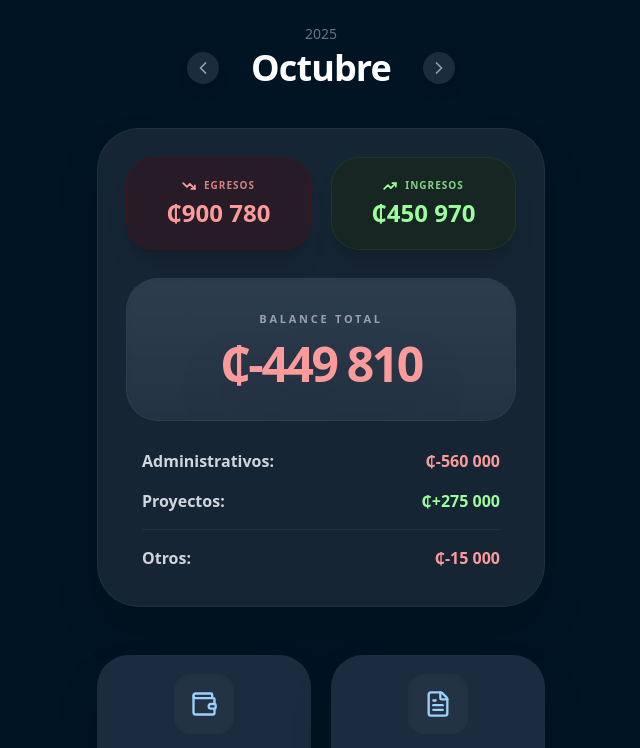
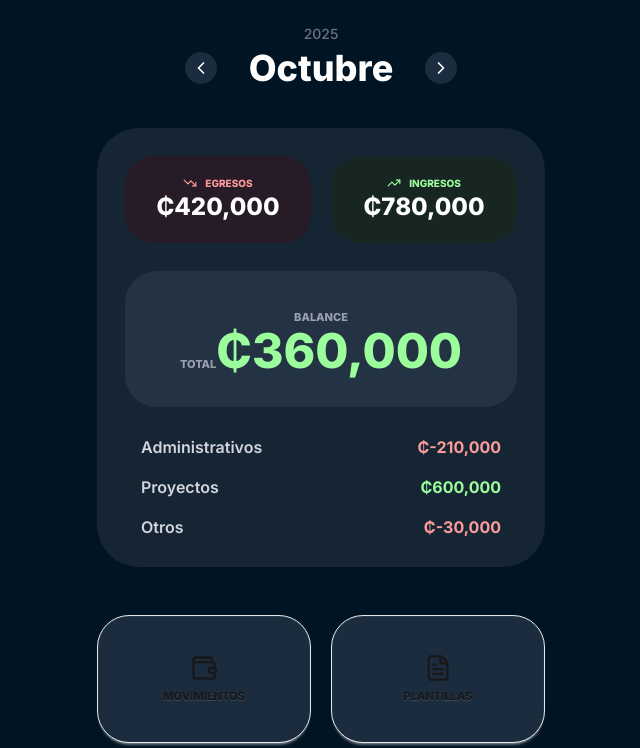
Before and after one commit to daniherr07/ipsum2, a Next.js app: page /dashboard in a window 1280 px wide. Shown: the top 748 px of the page, without its empty margins (319-959 px from the left). Built offline with nearby package versions, Linux system fonts and the light colour scheme.

Commit message:
actualizar meses

```diff
--- a/app/dashboard/page.jsx
+++ b/app/dashboard/page.jsx
@@ -5,109 +5,260 @@ import {
   ChevronLeft,
   ChevronRight,
   Wallet,
-  FolderKanban,
   FileText,
   BarChart3,
   TrendingUp,
   TrendingDown
 } from "lucide-react";
-
 import Link from 'next/link';
 
+/* =========================
+   Configuración de meses
+========================= */
+const MESES = [
+  "Enero","Febrero","Marzo","Abril","Mayo","Junio",
+  "Julio","Agosto","Septiembre","Octubre","Noviembre","Diciembre"
+];
+
+/* =========================
+   Data mock por mes/año
+   (luego puedes traerla de BD)
+========================= */
+const DATA = {
+  "2025-0": { // Enero
+    ingresos: 320000,
+    egresos: 410000,
+    categorias: {
+      Administrativos: -180000,
+      Proyectos: 80000,
+      Otros: -230000,
+    }
+  },
+  "2025-1": { // Febrero
+    ingresos: 500000,
+    egresos: 450000,
+    categorias: {
+      Administrativos: -200000,
+      Proyectos: 280000,
+      Otros: -70000,
+    }
+  },
+  "2025-2": { // Marzo
+    ingresos: 780000,
+    egresos: 520000,
+    categorias: {
+      Administrativos: -220000,
+      Proyectos: 450000,
+      Otros: -70000,
+    }
+  },
+  "2025-3": { // Abril
+    ingresos: 620000,
+    egresos: 610000,
+    categorias: {
+      Administrativos: -240000,
+      Proyectos: 320000,
+      Otros: -50000,
+    }
+  },
+  "2025-4": { // Mayo
+    ingresos: 910000,
+    egresos: 700000,
+    categorias: {
+      Administrativos: -260000,
+      Proyectos: 500000,
+      Otros: -20000,
+    }
+  },
+  "2025-5": { // Junio
+    ingresos: 400000,
+    egresos: 650000,
+    categorias: {
+      Administrativos: -250000,
+      Proyectos: 150000,
+      Otros: -550000,
+    }
+  },
+  "2025-6": { // Julio
+    ingresos: 1050000,
+    egresos: 720000,
+    categorias: {
+      Administrativos: -270000,
+      Proyectos: 620000,
+      Otros: -10000,
+    }
+  },
+  "2025-7": { // Agosto
+    ingresos: 880000,
+    egresos: 830000,
+    categorias: {
+      Administrativos: -300000,
+      Proyectos: 520000,
+      Otros: -10000,
+    }
+  },
+  "2025-8": { // Septiembre
+    ingresos: 450970,
+    egresos: 900780,
+    categorias: {
+      Administrativos: -560000,
+      Proyectos: 275000,
+      Otros: -15000,
+    }
+  },
+  "2025-9": { // Octubre
+    ingresos: 780000,
+    egresos: 420000,
+    categorias: {
+      Administrativos: -210000,
+      Proyectos: 600000,
+      Otros: -30000,
+    }
+  },
+  "2025-10": { // Noviembre
+    ingresos: 1200000,
+    egresos: 650000,
+    categorias: {
+      Administrativos: -280000,
+      Proyectos: 750000,
+      Otros: -20000,
+    }
+  },
+  "2025-11": { // Diciembre
+    ingresos: 300000,
+    egresos: 550000,
+    categorias: {
+      Administrativos: -200000,
+      Proyectos: 50000,
+      Otros: -400000,
+    }
+  }
+};
+
+
 export default function DashboardConstructora() {
-  // Estado para manejo de fecha (Cronopedagogía aplicada)
-  const [mes, setMes] = useState("Octubre");
+  const [mesIndex, setMesIndex] = useState(9); // Octubre
   const [anio, setAnio] = useState(2025);
 
+  const key = `${anio}-${mesIndex}`;
+  const data = DATA[key] ?? {
+    ingresos: 0,
+    egresos: 0,
+    categorias: {}
+  };
+
+  const balance = data.ingresos - data.egresos;
+
+  /* =========================
+     Navegación de meses
+  ========================= */
+  const mesAnterior = () => {
+    if (mesIndex === 0) {
+      setMesIndex(11);
+      setAnio(a => a - 1);
+    } else {
+      setMesIndex(m => m - 1);
+    }
+  };
+
+  const mesSiguiente = () => {
+    if (mesIndex === 11) {
+      setMesIndex(0);
+      setAnio(a => a + 1);
+    } else {
+      setMesIndex(m => m + 1);
+    }
+  };
+
   return (
-    <div className="min-h-screen bg-[var(--color-primary-950)] text-white font-sans flex flex-col items-center justify-center p-6">
+    <div className="min-h-screen bg-[var(--color-primary-950)] text-white flex flex-col items-center justify-center p-6">
 
-      {/* Selector de Fecha - Jerarquía Superior */}
+      {/* Selector de Fecha */}
       <div className="flex flex-col items-center mb-10">
         <span className="text-gray-500 text-sm font-medium mb-1">{anio}</span>
         <div className="flex items-center gap-8">
-          <button className="btn btn-ghost btn-circle btn-sm bg-[#1a2c3d] hover:bg-slate-800 border-none shadow-lg">
-            <ChevronLeft size={20} className="text-gray-400" />
+          <button onClick={mesAnterior}
+            className="btn btn-ghost btn-circle btn-sm bg-[#1a2c3d]">
+            <ChevronLeft size={20} />
           </button>
-          <h1 className="text-4xl font-black tracking-tight">{mes}</h1>
-          <button className="btn btn-ghost btn-circle btn-sm bg-[#1a2c3d] hover:bg-slate-800 border-none shadow-lg">
-            <ChevronRight size={20} className="text-gray-400" />
+
+          <h1 className="text-4xl font-black">{MESES[mesIndex]}</h1>
+
+          <button onClick={mesSiguiente}
+            className="btn btn-ghost btn-circle btn-sm bg-[#1a2c3d]">
+            <ChevronRight size={20} />
           </button>
         </div>
       </div>
 
-      {/* Card Principal de Control Financiero */}
-      <div className="w-full max-w-md bg-[#162534] rounded-[42px] p-7 shadow-2xl border border-white/5 space-y-7">
+      {/* Card Principal */}
+      <div className="w-full max-w-md bg-[#162534] rounded-[42px] p-7 space-y-7">
 
-        {/* Fila de Indicadores: Egresos e Ingresos */}
+        {/* Ingresos / Egresos */}
         <div className="grid grid-cols-2 gap-5">
-          {/* Egresos: Basado en --error de globals.css */}
-          <div className="bg-[#261b26] p-5 rounded-[28px] flex flex-col items-center border border-[var(--error)]/20 shadow-xl">
-            <div className="flex items-center gap-2 text-[var(--error-content)] mb-1">
-              <TrendingDown size={14} strokeWidth={3} />
-              <span className="text-[10px] uppercase font-black tracking-widest opacity-80">Egresos</span>
+          <div className="bg-[#261b26] p-5 rounded-[28px] text-center">
+            <div className="flex justify-center gap-2 text-[var(--error-content)]">
+              <TrendingDown size={14} />
+              <span className="text-[10px] uppercase font-black">Egresos</span>
             </div>
-            <span className="text-2xl font-black text-[var(--error-content)]">₵900 780</span>
+            <span className="text-2xl font-black">
+              ₵{data.egresos.toLocaleString()}
+            </span>
           </div>
 
-          {/* Ingresos: Basado en --success de globals.css */}
-          <div className="bg-[#182623] p-5 rounded-[28px] flex flex-col items-center border border-[var(--success)]/20 shadow-xl">
-            <div className="flex items-center gap-2 text-[var(--success-content)] mb-1">
-              <TrendingUp size={14} strokeWidth={3} />
-              <span className="text-[10px] uppercase font-black tracking-widest opacity-80">Ingresos</span>
+          <div className="bg-[#182623] p-5 rounded-[28px] text-center">
+            <div className="flex justify-center gap-2 text-[var(--success-content)]">
+              <TrendingUp size={14} />
+              <span className="text-[10px] uppercase font-black">Ingresos</span>
             </div>
-            <span className="text-2xl font-black text-[var(--success-content)]">₵450 970</span>
+            <span className="text-2xl font-black">
+              ₵{data.ingresos.toLocaleString()}
+            </span>
           </div>
         </div>
 
-        {/* Balance Total Destacado (Centro de Gravedad UI) */}
-        <div className="bg-[#233344] rounded-[32px] p-8 flex flex-col items-center shadow-inner border border-white/5 relative overflow-hidden">
-          <span className="text-gray-400 text-[11px] uppercase font-black tracking-[0.25em] mb-3 z-10">Balance Total</span>
-          <span className="text-5xl font-black text-[var(--error-content)] tracking-tighter drop-shadow-2xl z-10">
-            ₵-449 810
+        {/* Balance */}
+        <div className="bg-[#233344] rounded-[32px] p-8 text-center">
+          <span className="text-gray-400 text-[11px] uppercase font-black">
+            Balance Total
           </span>
-          <div className="absolute inset-0 bg-gradient-to-b from-white/5 to-transparent pointer-events-none"></div>
+          <span className={`text-5xl font-black ${
+            balance < 0 ? "text-[var(--error-content)]" : "text-[var(--success-content)]"
+          }`}>
+            ₵{balance.toLocaleString()}
+          </span>
         </div>
 
-        {/* Listado de Categorías de Gasto */}
-        <div className="space-y-4 px-4 pb-2">
-          <div className="flex justify-between items-center group">
-            <span className="text-gray-300 font-semibold group-hover:text-white transition-colors">Administrativos:</span>
-            <span className="font-bold text-[var(--error-content)]">₵-560 000</span>
-          </div>
-          <div className="flex justify-between items-center group">
-            <span className="text-gray-300 font-semibold group-hover:text-white transition-colors">Proyectos:</span>
-            <span className="font-bold text-[var(--success-content)]">₵+275 000</span>
-          </div>
-          <div className="flex justify-between items-center group border-t border-white/5 pt-4">
-            <span className="text-gray-300 font-semibold group-hover:text-white transition-colors">Otros:</span>
-            <span className="font-bold text-[var(--error-content)]">₵-15 000</span>
-          </div>
+        {/* Categorías */}
+        <div className="space-y-4 px-4">
+          {Object.entries(data.categorias).map(([cat, val]) => (
+            <div key={cat} className="flex justify-between">
+              <span className="text-gray-300 font-semibold">{cat}</span>
+              <span className={`font-bold ${
+                val < 0 ? "text-[var(--error-content)]" : "text-[var(--success-content)]"
+              }`}>
+                ₵{val.toLocaleString()}
+              </span>
+            </div>
+          ))}
         </div>
       </div>
 
-      {/* Grid de Menú de Módulos (Estilo DaisyUI 5) */}
+      {/* Menú */}
       <div className="grid grid-cols-2 gap-5 w-full max-w-md mt-12">
-
-        <Link href={"/movs"} className="btn h-32 bg-[#1a2c3d] border-none hover:bg-[#233344] rounded-[32px] flex flex-col items-center justify-center gap-3 transition-all hover:scale-[1.03] active:scale-95 shadow-2xl">
-          <div className="p-4 bg-[#233344] rounded-2xl text-[var(--color-primary-200)] shadow-inner">
-            <Wallet size={28} />
-          </div>
-          <span className="text-[11px] font-black uppercase tracking-widest text-gray-200">Movimientos</span>
+        <Link href="/movs" className="btn h-32 bg-[#1a2c3d] rounded-[32px] flex flex-col items-center justify-center">
+          <Wallet size={28} />
+          <span className="text-[11px] font-black uppercase">Movimientos</span>
         </Link>
 
-        <Link href={"/plantillas"} className="btn h-32 bg-[#1a2c3d] border-none hover:bg-[#233344] rounded-[32px] flex flex-col items-center justify-center gap-3 transition-all hover:scale-[1.03] active:scale-95 shadow-2xl">
-          <div className="p-4 bg-[#233344] rounded-2xl text-[var(--color-primary-200)] shadow-inner">
-            <FileText size={28} />
-          </div>
-          <span  className="text-[11px] font-black uppercase tracking-widest text-gray-200">Plantillas</span>
+        <Link href="/plantillas" className="btn h-32 bg-[#1a2c3d] rounded-[32px] flex flex-col items-center justify-center">
+          <FileText size={28} />
+          <span className="text-[11px] font-black uppercase">Plantillas</span>
         </Link>
 
-        <Link href={"/stats"} className="btn h-32 bg-[#1a2c3d] border-none hover:bg-[#233344] rounded-[32px] flex flex-col items-center justify-center gap-3 transition-all hover:scale-[1.03] active:scale-95 shadow-2xl">
-          <div className="p-4 bg-[#233344] rounded-2xl text-[var(--color-primary-200)] shadow-inner">
-            <BarChart3 size={28} />
-          </div>
-          <span className="text-[11px] font-black uppercase tracking-widest text-gray-200">Gráficos</span>
+        <Link href="/stats" className="btn h-32 bg-[#1a2c3d] rounded-[32px] flex flex-col items-center justify-center">
+          <BarChart3 size={28} />
+          <span className="text-[11px] font-black uppercase">Gráficos</span>
         </Link>
       </div>
     </div>
```
